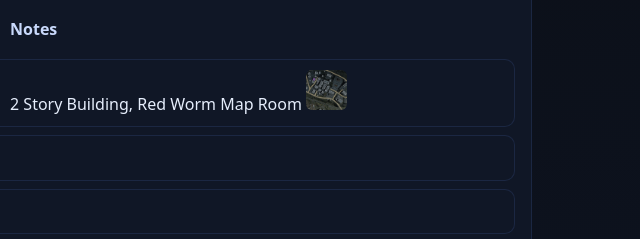
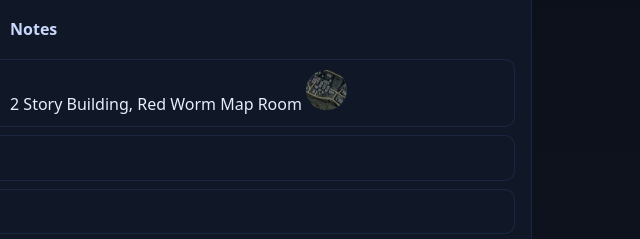
Before and after one commit to Plague12345/MWZ, a plain HTML site: page teleportal_finder.html in a window 1280 px wide. Both pictures are taken after a click on the button "List all". Shown: the part 219-458 px from the top of the page, 640-1280 px from the left. Drawn offline with Linux system fonts and the light colour scheme.

Commit message:
Update teleportal_finder.html

```diff
--- a/teleportal_finder.html
+++ b/teleportal_finder.html
@@ -161,7 +161,7 @@ function renderRows(rows){
   tbody.innerHTML = '';
   rows.forEach(r=>{
     const imgTag = r.img
-      ? `<img src="${r.img}" alt="${r.name}" style="height:40px;width:auto;border-radius:6px;">`
+      ? `<img src="${r.img}" alt="${r.name}" style="height:40px;width:auto;border-radius:40px;">`
       : '';
     const tr = document.createElement('tr');
     tr.innerHTML =
```
